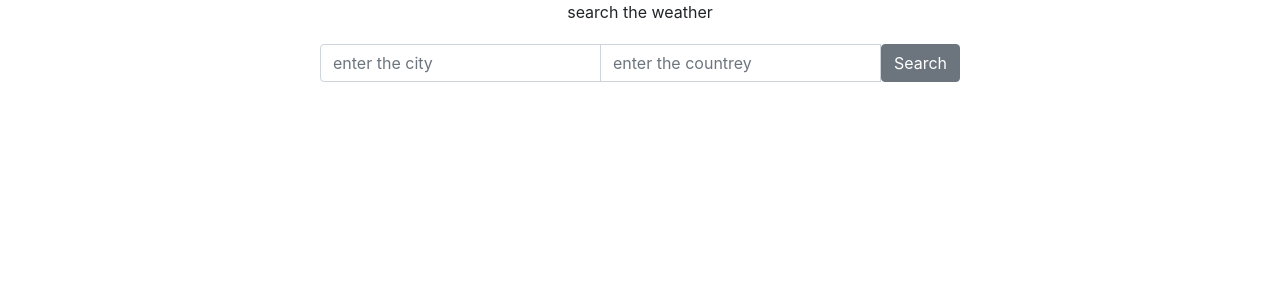
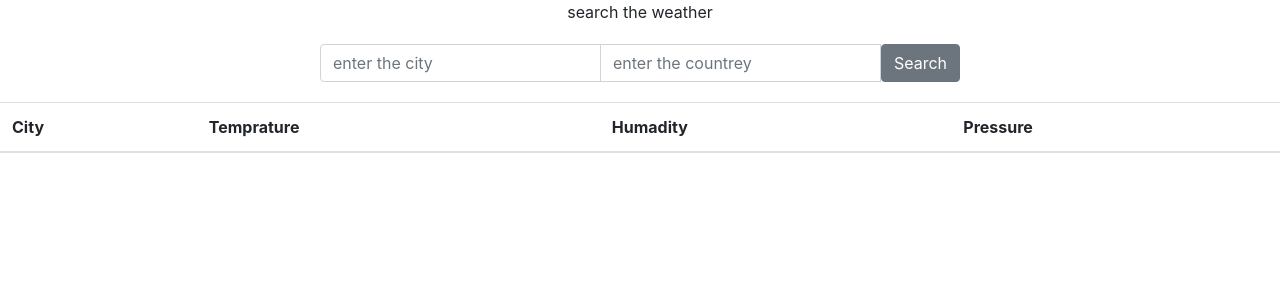
Before and after one commit to qwenzo/React-viewing-weather, a React (Create React App) app: page / in a window 1280 px wide. Shown: the top 300 px of the page. Built offline with nearby package versions, Linux system fonts and the light colour scheme.

Commit message:
creating a weather list component

```diff
--- a/src/actions/index.js
+++ b/src/actions/index.js
@@ -3,7 +3,6 @@ export const FETCH_WEATHER='FETCH_WEATHER';
 const API_KEY='68282b2cd158f39a3b190d9ba67080ed';
 const BASE_URL='https://api.openweathermap.org/data/2.5/forecast?appid='+API_KEY;
     export function fetchWeather(city , countrey){
-
         const REQ_URL=BASE_URL+'&q='+city+","+countrey;
        const req=axios.get(REQ_URL);
         return{
--- a/src/components/App.js
+++ b/src/components/App.js
@@ -1,12 +1,14 @@
 import React, { Component } from 'react';
 import SearchBar from '../containers/search_bar'
 import './App.css';
+import WeatherList from'../containers/weather_list'
 
 class App extends Component {
   render() {
     return (
       <div className="App">
       <SearchBar/>
+      <WeatherList />
       </div>
     );
   }
--- /dev/null
+++ b/src/containers/weather_list.js
@@ -0,0 +1,27 @@
+import React,{Component} from'react'
+
+class WeatherList extends Component {
+
+    render(){
+        return (
+            <table class="table">
+            <thead>
+              <tr>
+                <th >City</th>
+                <th >Temprature</th>
+                <th >Humadity</th>
+                <th>Pressure</th>
+              </tr>
+            </thead>
+            <tbody>
+              <tr>
+                <td></td>
+              </tr>
+            </tbody>
+          </table>
+        )
+
+    }
+}
+
+export default WeatherList;
--- a/src/reducers/weather_reducer.js
+++ b/src/reducers/weather_reducer.js
@@ -3,7 +3,6 @@ import {FETCH_WEATHER} from'../actions/index';
 export default function (state=[],action){
     switch(action.type){
         case FETCH_WEATHER: return [action.payload,...state];
-
     }
     return state;
 
```
